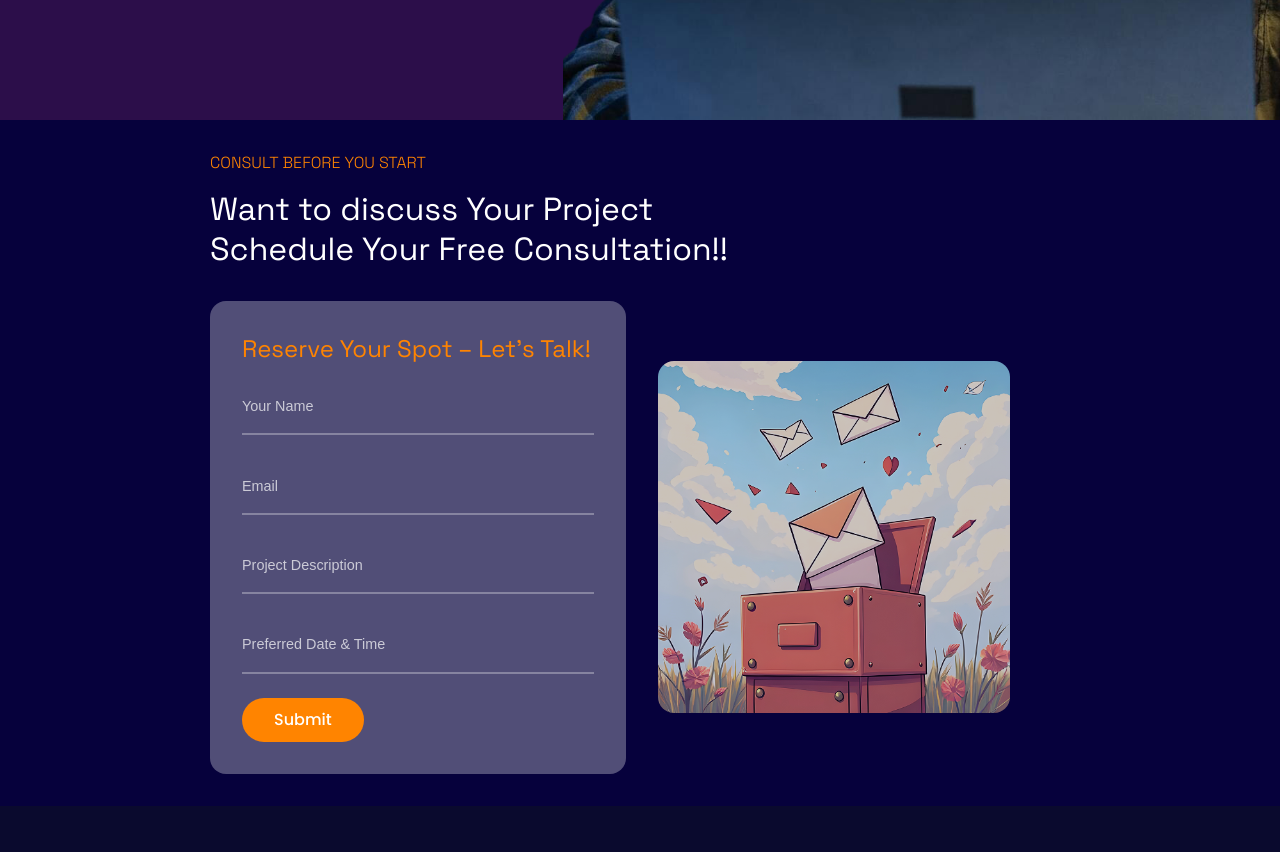
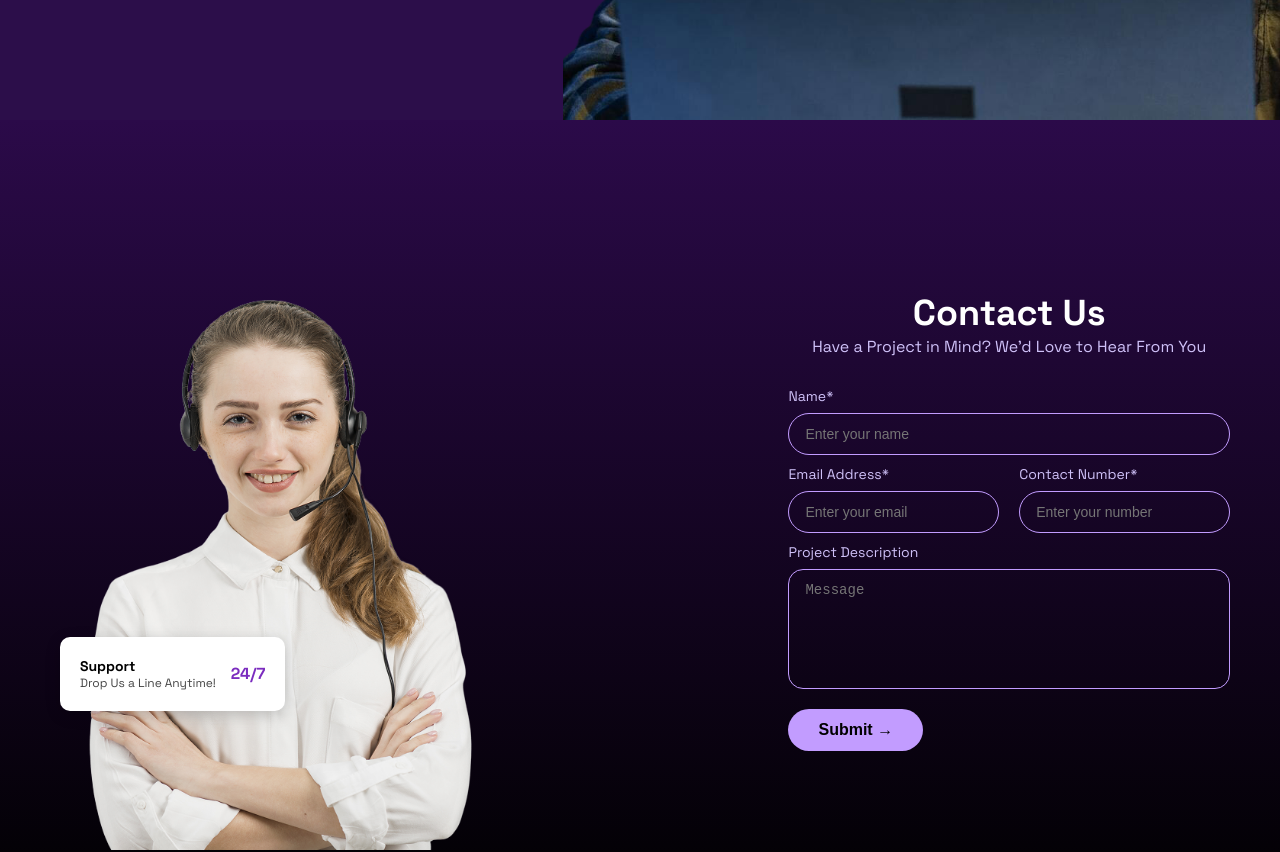
Before and after one commit to Jincora7/JincoraSite, a React (Vite) app: page / in a window 1280 px wide. Shown: the part 680-1532 px from the top of the page. Built offline with nearby package versions, Linux system fonts and the light colour scheme.

Commit message:
contact us

```diff
--- a/src/components/Contact/Contact.css
+++ b/src/components/Contact/Contact.css
@@ -1,4 +1,4 @@
-.contact-wrapper {
+/* .contact-wrapper {
   width: 100%;
   display: flex;
   flex-direction: column;
@@ -121,7 +121,7 @@
   font-family: 'Poppins';
 }
 
-/* ✅ Responsive Rules */
+
 @media (max-width: 768px) {
   .contact-wrapper {
     padding: 1rem 5rem;
@@ -169,7 +169,7 @@
 
 
 
-/* -------------------------------- */
+
 @media (max-width: 375px) {
   .contact-wrapper {
     padding: 1rem 1rem;
@@ -228,7 +228,7 @@
 }
 
 
-/* --------------------------- */
+
 
 @media (max-width: 414px) {
   .contact-wrapper {
@@ -283,7 +283,7 @@
 }
 
 
-/* ------------ */
+
 @media (max-width: 430px) {
   .contact-wrapper {
     padding: 1rem 1.5rem;
@@ -334,4 +334,254 @@
   .contact-or-text {
     font-size: 1rem;
   }
+} */
+
+
+
+/* --------------------------------------- */
+
+
+
+
+
+
+.contact-container {
+  background: linear-gradient(180deg, #2b0a49, #000);
+  /* padding: 0px 20px; */
+  display: flex;
+  justify-content: center;
+  align-items: center;
+  min-height: 100vh;
 }
+
+
+
+.contact-wrapper {
+  display: flex;
+  flex-wrap: wrap;
+  gap: 40px;
+  max-width: 1200px;
+  width: 100%;
+
+  justify-content: center;
+}
+
+
+.contact-left {
+  flex: 1.2;
+  position: relative;
+}
+
+
+
+.contact-image {
+  width: 120%;
+  max-width: 800px;
+  object-fit: contain;
+  display: block;
+  margin: 0 auto;
+  margin-bottom: -100px;
+}
+
+
+
+
+.support-box {
+  position: absolute;
+  bottom: 40px;
+  left: 0;
+  background: white;
+  padding: 20px;
+  border-radius: 10px;
+  box-shadow: 0 4px 15px rgba(0, 0, 0, 0.2);
+  display: flex;
+  align-items: center;
+  margin-left: 20px;
+  gap: 15px;
+}
+
+.support-title {
+  font-weight: bold;
+  margin: 0;
+  font-size: 14px;
+  color: #000;
+}
+
+.support-subtitle {
+  margin: 0;
+  font-size: 12px;
+  color: #444;
+}
+
+.support-247 {
+  font-weight: bold;
+  font-size: 16px;
+  color: #7B2CBF;
+}
+
+.contact-right {
+  flex: 1.4;
+  color: white;
+  max-width: 800px;
+  padding: 0px 10px;
+  margin-left: 20rem;
+}
+
+/* .contact-right {
+  flex: 1.4;
+  color: white;
+  max-width: 800px;
+  padding: 0px 20px;
+  margin-left: 0;
+} */
+
+.contact-title {
+  font-size: 36px;
+  font-weight: 700;
+  margin-bottom: 0px;
+  text-align: center;
+}
+
+.contact-subtext {
+  font-size: 16px;
+  margin-bottom: 30px;
+  color: #cfc1f8;
+  text-align: center;
+}
+
+.contact-form {
+  display: flex;
+  flex-direction: column;
+  gap: 10px;
+}
+
+.form-row {
+  display: flex;
+  flex-wrap: wrap;
+  gap: 20px;
+}
+
+.form-col {
+  flex: 1;
+  min-width: 200px;
+  display: flex;
+  flex-direction: column;
+  gap: 8px;
+}
+
+label {
+  font-size: 14px;
+  color: #cfc1f8;
+}
+
+.form-input,
+.form-textarea {
+  width: 100%;
+  background: transparent;
+  border: 1px solid #c29cff;
+  padding: 12px 16px;
+  border-radius: 25px;
+  color: white;
+  font-size: 14px;
+  outline: none;
+  transition: border-color 0.3s ease;
+}
+
+.form-input:hover,
+.form-input:focus,
+.form-textarea:hover,
+.form-textarea:focus {
+  border-color: #a367ff;
+}
+
+.form-textarea {
+  border-radius: 15px;
+  resize: none;
+  min-height: 120px;
+}
+
+.form-button {
+  background-color: #c29cff;
+  color: #000;
+  font-weight: 600;
+  padding: 12px 30px;
+  border: none;
+  border-radius: 25px;
+  cursor: pointer;
+  font-size: 16px;
+  transition: all 0.3s ease;
+  margin-top: 10px;
+  align-self: flex-start;
+}
+
+.form-button:hover {
+  background-color: #a367ff;
+  color: #fff;
+  transform: translateY(-2px);
+}
+
+/* Fix for the email and contact number row */
+.form-row.fix-layout {
+  display: flex;
+  gap: 20px;
+}
+
+.form-row.fix-layout .form-col {
+  flex: 1;
+  min-width: 0;
+}
+@media (max-width: 1024px) {
+  .contact-wrapper {
+    flex-direction: column;
+    align-items: center;
+  }
+
+  .contact-left, .contact-right {
+    max-width: 100%;
+    margin: 0;
+  }
+
+  .contact-right {
+    padding: 0 20px;
+  }
+
+  .support-box {
+    position: relative;
+    margin-top: 20px;
+    left: auto;
+    bottom: auto;
+  }
+}
+
+@media (max-width: 768px) {
+  .contact-image {
+    max-width: 90%;
+    margin-bottom: -50px;
+  }
+}
+
+
+@media (max-width: 480px) {
+  .contact-title {
+    font-size: 28px;
+  }
+
+  .contact-subtext {
+    font-size: 14px;
+  }
+
+  .form-button {
+    width: 100%;
+    text-align: center;
+  }
+
+  .support-box {
+    flex-direction: column;
+    align-items: flex-start;
+    gap: 5px;
+  }
+
+  .support-247 {
+    font-size: 14px;
+  }
+}
--- a/src/components/Contact/Contact.jsx
+++ b/src/components/Contact/Contact.jsx
@@ -1,49 +1,141 @@
-import "./Contact.css"
-import React from 'react'
-import imgLast from "../../assets/home-page-last-image.png"
+// import "./Contact.css"
+// import React from 'react'
+// import imgLast from "../../assets/home-page-last-image.png"
 
 
-function Contact() {
-    return (
-        <div id="contact" className="contact-wrapper">
-            <h4 className='contact-yellow-heading'>CONSULT BEFORE YOU START</h4>
-            <h1 className='contact-heading'>Want to discuss Your Project</h1>
-            <h1 className='contact-heading'>Schedule Your Free Consultation!!</h1>
+// function Contact() {
+//     return (
+//         <div id="contact" className="contact-wrapper">
+//             <h4 className='contact-yellow-heading'>CONSULT BEFORE YOU START</h4>
+//             <h1 className='contact-heading'>Want to discuss Your Project</h1>
+//             <h1 className='contact-heading'>Schedule Your Free Consultation!!</h1>
 
-            <div className="contact-bottom">
-                <div className="contact-bottom-form">
-                    <h3 className="contact-form-heading">Reserve Your Spot – Let’s Talk!</h3>
-                    <form className="contact-form" action="">
-                        <input className="contact-input" type="text" name="name" placeholder="Your Name" />
-                        <input className="contact-input" type="email" name="email" placeholder="Email" />
-                        <input className="contact-input" type="text" name="description" placeholder="Project Description" />
-                        <input className="contact-input" type="text" name="date" placeholder="Preferred Date & Time" />
-                        <div className="contact-button-group">
-                            <button className="contact-submit-btn">Submit</button>
-                            {/* <span className="contact-or-text">or</span>
-    <button
-        type="button"
-        className="page 5-submit-btn"
-        onClick={() =>
-            window.open(
-                "https://calendly.com/admin-jincora/30min",
-                "_blank"
-            )
-        }
-    >
-        Book a Call
-    </button> */}
-                        </div>
+//             <div className="contact-bottom">
+//                 <div className="contact-bottom-form">
+//                     <h3 className="contact-form-heading">Reserve Your Spot – Let’s Talk!</h3>
+//                     <form className="contact-form" action="">
+//                         <input className="contact-input" type="text" name="name" placeholder="Your Name" />
+//                         <input className="contact-input" type="email" name="email" placeholder="Email" />
+//                         <input className="contact-input" type="text" name="description" placeholder="Project Description" />
+//                         <input className="contact-input" type="text" name="date" placeholder="Preferred Date & Time" />
+//                         <div className="contact-button-group">
+//                             <button className="contact-submit-btn">Submit</button>
+//                             {/* <span className="contact-or-text">or</span>
+//     <button
+//         type="button"
+//         className="page 5-submit-btn"
+//         onClick={() =>
+//             window.open(
+//                 "https://calendly.com/admin-jincora/30min",
+//                 "_blank"
+//             )
+//         }
+//     >
+//         Book a Call
+//     </button> */}
+//                         </div>
 
-                    </form>
-                </div>
+//                     </form>
+//                 </div>
 
-                <div className="contact-bottom-image">
-                    <img className="contact-bottom-img" src={imgLast} alt="" />
-                </div>
+//                 <div className="contact-bottom-image">
+//                     <img className="contact-bottom-img" src={imgLast} alt="" />
+//                 </div>
+//             </div>
+//         </div>
+//     )
+// }
+
+// export default Contact
+
+// -------------------------------14/05/2025---------------------------------------
+
+
+
+import React from 'react';
+import './Contact.css';
+import contactpage from '../.././assets/contactpage.png'
+
+export default function Contact() {
+  return (
+    <div className="contact-container">
+      <div className="contact-wrapper">
+        {/* Left - Image and Support Box */}
+        <div className="contact-left">
+          <img
+            src={contactpage}
+            alt="Support Agent"
+            className="contact-image"
+          />
+          <div className="support-box">
+            <div className="support-text">
+              <p className="support-title">Support</p>
+              <p className="support-subtitle">Drop Us a Line Anytime!</p>
             </div>
+            <div className="support-247">24/7</div>
+          </div>
         </div>
-    )
+
+        {/* Right - Contact Form */}
+        <div className="contact-right">
+          <h2 className="contact-title">Contact Us</h2>
+          <p className="contact-subtext">
+            Have a Project in Mind? We'd Love to Hear From You
+          </p>
+          <form className="contact-form">
+            <div className="form-row">
+              <div className="form-col">
+                <label>Name*</label>
+                <input
+                  type="text"
+                  placeholder="Enter your name"
+                  className="form-input"
+                />
+              </div>
+            </div>
+
+            <div className="form-row fix-layout">
+              <div className="form-col">
+                <label>Email Address*</label>
+                <input
+                  type="email"
+                  placeholder="Enter your email"
+                  className="form-input"
+                />
+              </div>
+
+              <div className="form-col">
+                <label>Contact Number*</label>
+                <input
+                  type="tel"
+                  placeholder="Enter your number"
+                  className="form-input"
+                />
+              </div>
+            </div>
+
+            <div className="form-row">
+              <div className="form-col">
+                <label>Project Description</label>
+                <textarea
+                  rows="5"
+                  placeholder="Message"
+                  className="form-textarea"
+                ></textarea>
+              </div>
+            </div>
+
+            <div className="form-row">
+              <button
+                type="submit"
+                className="form-button"
+              >
+                Submit →
+              </button>
+            </div>
+          </form>
+        </div>
+      </div>
+    </div>
+  );
 }
-
-export default Contact
```
Also changed, not shown: src/assets/contactpage.png (added).
